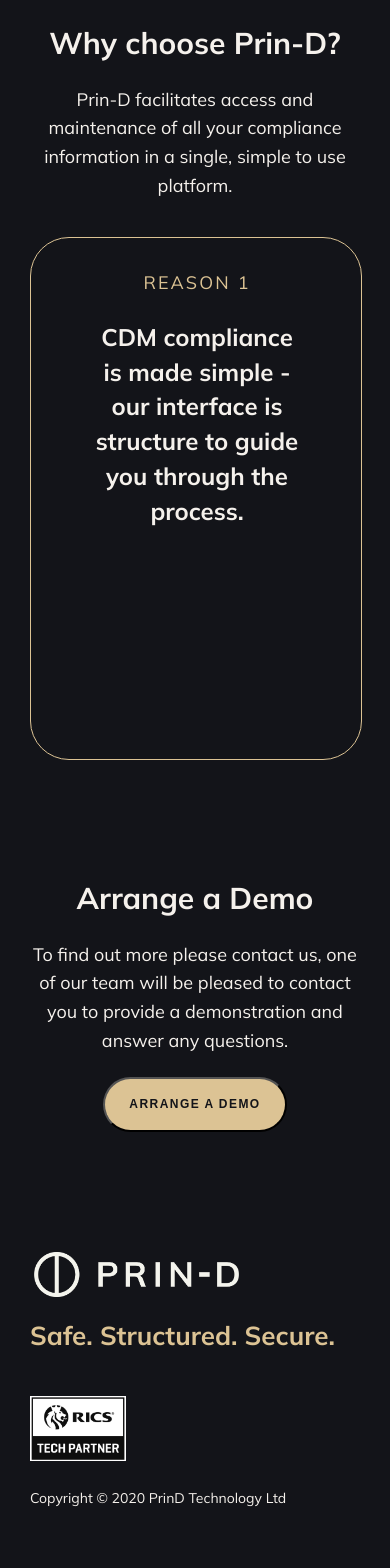
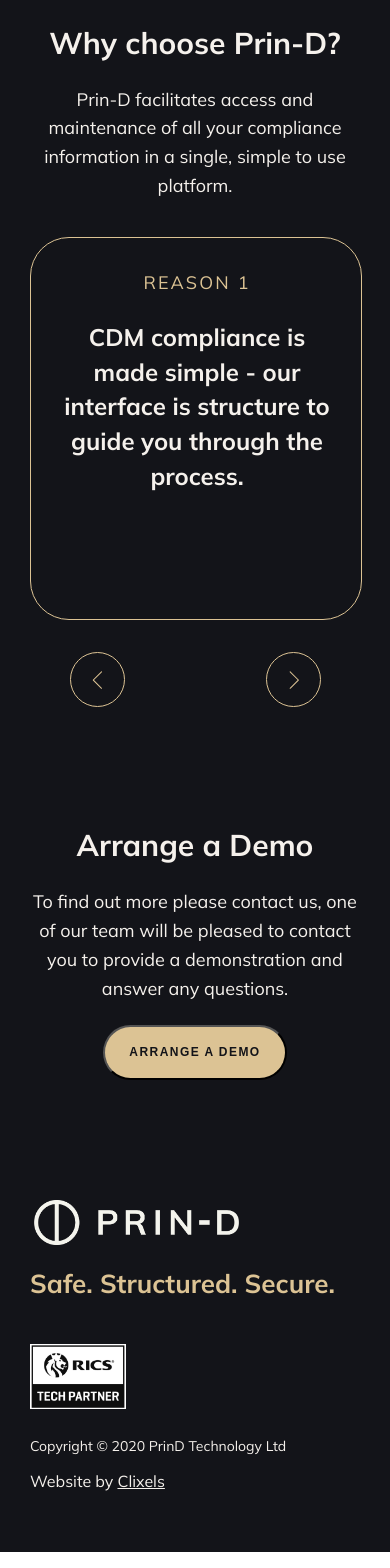
Before and after one commit to prindadmin/prind-website, a React (Create React App) app: page / in a window 390 px wide. Shown: the part 4133-5701 px from the top of the page. Built offline with nearby package versions, Linux system fonts and the light colour scheme.

Commit message:
Completed look of landing page

```diff
--- a/src/Components/CTASection/CTASection.module.css
+++ b/src/Components/CTASection/CTASection.module.css
@@ -20,7 +20,7 @@
   }
 }
 
-@media (min-width: 1400px) {
+@media (min-width: 1160px) {
   .contentContainer {
     margin: 0 auto;
   }
--- a/src/Components/CarouselSection/CarouselSection.js
+++ b/src/Components/CarouselSection/CarouselSection.js
@@ -74,7 +74,7 @@
   getItemHolder = () => {
 
     const CAROUSEL_ITEM_WIDTH = this.state.carouselBoxWidth
-    const CAROUSEL_ITEM_HOLDER_WIDTH = CAROUSEL_ITEM_WIDTH > 760 ? 700 : CAROUSEL_ITEM_WIDTH - 60
+    const CAROUSEL_ITEM_HOLDER_WIDTH = CAROUSEL_ITEM_WIDTH > 700 ? 700 : CAROUSEL_ITEM_WIDTH
     const currentItemOffset = {
       startOfReason: CAROUSEL_ITEM_WIDTH * this.state.currentItem,
       centerPosition: 0
@@ -130,16 +130,16 @@
 
           <div className={classes.carouselHolder}>
             {
-              this.props.screenDimensions.width > MOBILE_BREAK_WIDTH ? this.getLeftControl() : null
+              this.props.screenDimensions.width >= MOBILE_BREAK_WIDTH ? this.getLeftControl() : null
             }
             {
               this.getItemHolder()
             }
             {
-              this.props.screenDimensions.width > MOBILE_BREAK_WIDTH ? this.getRightControl() : null
+              this.props.screenDimensions.width >= MOBILE_BREAK_WIDTH ? this.getRightControl() : null
             }
             {
-              !this.props.screenDimensions.width > MOBILE_BREAK_WIDTH ?
+              this.props.screenDimensions.width < MOBILE_BREAK_WIDTH ?
               <div className={classes.controlHolder}>
                 { this.getLeftControl() }
                 <div className='spacer' />
--- a/src/Components/CarouselSection/CarouselSection.module.css
+++ b/src/Components/CarouselSection/CarouselSection.module.css
@@ -1,7 +1,6 @@
 
 .sectionComponent {
   max-width: 100vw;
-  margin-bottom: 60px;
 }
 
 @media (min-width: 800px) {
@@ -12,16 +11,19 @@
   max-width: var(--standard-max-width);
   margin: 0 30px;
   text-align: center;
+  padding-bottom: 60px;
 }
 
 @media (min-width: 800px) {
   .contentContainer {
+    padding: 60px;
   }
 }
 
 @media (min-width: 1400px) {
   .contentContainer {
     margin: 0 auto;
+    padding: 200px;
   }
 }
 
@@ -66,7 +68,6 @@
 }
 
 .carouselHolder {
-  margin-bottom: 60px;
 }
 
 @media (min-width: 800px) {
--- a/src/Components/FeaturesSection/FeaturesSection.module.css
+++ b/src/Components/FeaturesSection/FeaturesSection.module.css
@@ -11,18 +11,20 @@
   max-width: var(--standard-max-width);
   margin: 0 30px;
   text-align: left;
-  z-index: 100;
+  padding: 0;
 }
 
 @media (min-width: 800px) {
   .contentContainer {
     text-align: center;
+    padding: 100px;
   }
 }
 
 @media (min-width: 1400px) {
   .contentContainer {
     margin: 0 auto;
+    padding: 200px;
   }
 }
 
@@ -51,6 +53,16 @@
 
 .headingBlock > p:last-child {
   margin-bottom: 0;
+}
+
+@media (min-width: 800px) {
+  .headingBlock > h2 {
+    font-size: 44px;
+  }
+
+  .headingBlock > p {
+    font-size: 24px;
+  }
 }
 
 .featuresHolder {
--- a/src/Components/FooterBar/FooterBar.js
+++ b/src/Components/FooterBar/FooterBar.js
@@ -6,6 +6,7 @@
 //import SocialLinks from '../SocialLinks'
 
 // Data
+import { MOBILE_BREAK_WIDTH } from '../../Data/Constants'
 import * as STRINGS from '../../Data/Strings'
 import FooterLinkData from '../../Data/FooterLinkData'
 
@@ -32,12 +33,31 @@
     return (
       <div id='component-footer-section' className={`full-width ${classes.sectionComponent}`}>
         <div className={classes.contentContainer}>
-          <img src='/images/logos/prin-d-logo-white.png' alt='' className={classes.logoImage} />
-          <h2>{STRINGS.HERO_SUBTITLE}</h2>
-          <img src="/images/logos/RICS-TECH-PARTNER-LOGO.jpg" alt="RICS Logo"className={classes.ricsLogo} />
-          <div className={classes.legalArea}>
-            { STRINGS.COPYRIGHT_TEXT.replace("YEARPLACEHOLDER", (new Date()).getFullYear()) }
+          <div className={classes.leftText}>
+            <img src='/images/logos/prin-d-logo-white.png' alt='' className={classes.logoImage} />
+            <h2>{STRINGS.HERO_SUBTITLE}</h2>
+            {
+              this.props.screenDimensions.width <= MOBILE_BREAK_WIDTH ?
+              <img src="/images/logos/RICS-TECH-PARTNER-LOGO.jpg" alt="RICS Logo"className={classes.ricsLogo} /> :
+              null
+            }
+            <div className={classes.legalArea}>
+              { STRINGS.COPYRIGHT_TEXT.replace("YEARPLACEHOLDER", (new Date()).getFullYear()) }
+            </div>
+            {
+              this.props.screenDimensions.width <= MOBILE_BREAK_WIDTH ?
+              <p>Website by <a href='https://www.clixels.co.uk/'>Clixels</a></p> :
+              null
+            }
           </div>
+          {
+            this.props.screenDimensions.width > MOBILE_BREAK_WIDTH ?
+            <div className={classes.rightText}>
+              <img src="/images/logos/RICS-TECH-PARTNER-LOGO.jpg" alt="RICS Logo"className={classes.ricsLogo} />
+              <p>Website by <a href='https://www.clixels.co.uk/'>Clixels</a></p>
+            </div> :
+            null
+          }
         </div>
       </div>
     )
--- a/src/Components/FooterBar/FooterBar.module.css
+++ b/src/Components/FooterBar/FooterBar.module.css
@@ -2,13 +2,26 @@
 .sectionComponent {
   max-width: 100vw;
   text-align: center;
-  padding: 60px 0;
+  padding: 60px 0 45px 0;
 }
 
 .contentContainer {
   max-width: var(--standard-max-width);
   margin: 0 30px;
   text-align: left;
+}
+
+@media (min-width: 800px) {
+  .contentContainer {
+    display: flex;
+    flex-direction: row;
+  }
+}
+
+@media (min-width: 1400px) {
+  .contentContainer {
+    margin: 0 auto;
+  }
 }
 
 .logoImage {
@@ -34,3 +47,50 @@
   line-height: 130%;
   color: var(--prind-colour-3);
 }
+
+@media (min-width: 800px) {
+  .contentContainer h2 {
+    margin-top: 12px;
+    margin-bottom: 40px;
+    font-size: 32px;
+  }
+}
+
+.leftText {
+  color: var(--prind-colour-3);
+}
+
+.leftText a:link,
+.leftText a:visited,
+.leftText a:hover,
+.leftText a:active {
+  color: var(--prind-colour-3);
+}
+
+.rightText {
+  margin-left: auto;
+  color: var(--prind-colour-3);
+  display: flex;
+  flex-direction: column;
+  margin-top: auto;
+  font-style: normal;
+  font-weight: normal;
+  font-size: 14px;
+  line-height: 130%;
+}
+
+.rightText a:link,
+.rightText a:visited,
+.rightText a:hover,
+.rightText a:active {
+  color: var(--prind-colour-3);
+}
+
+.rightText > img {
+  margin-left: auto !important;
+  margin-right: 0 !important;
+}
+
+.rightText > p {
+  margin-bottom: 0;
+}
```
